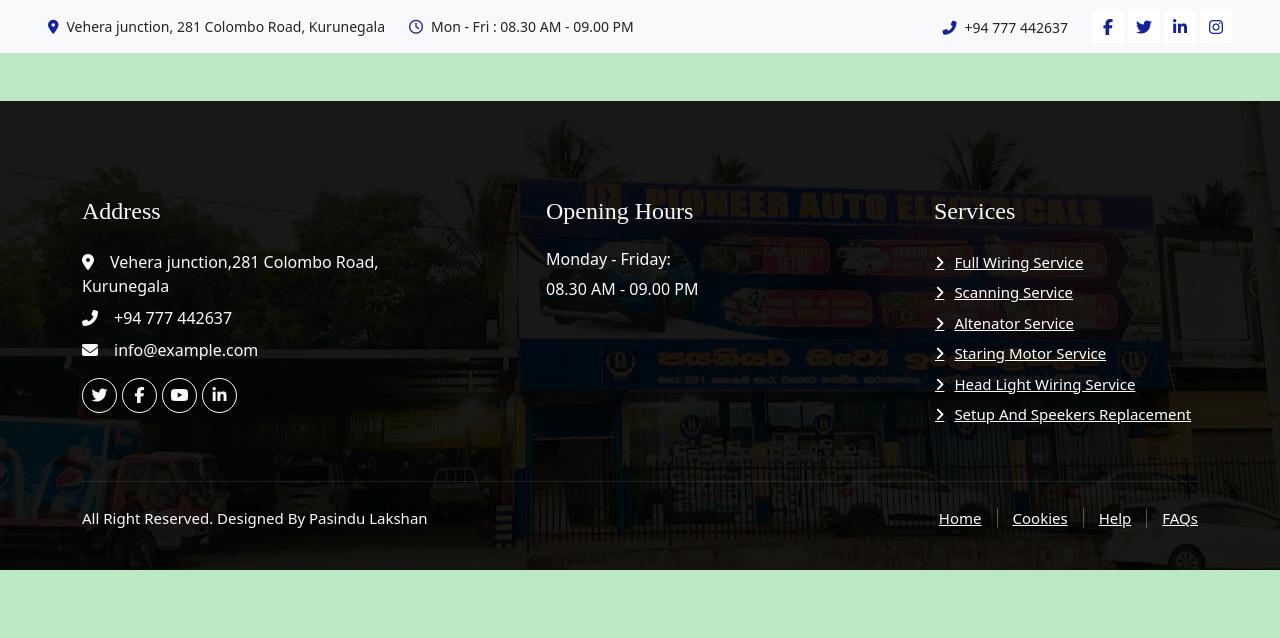
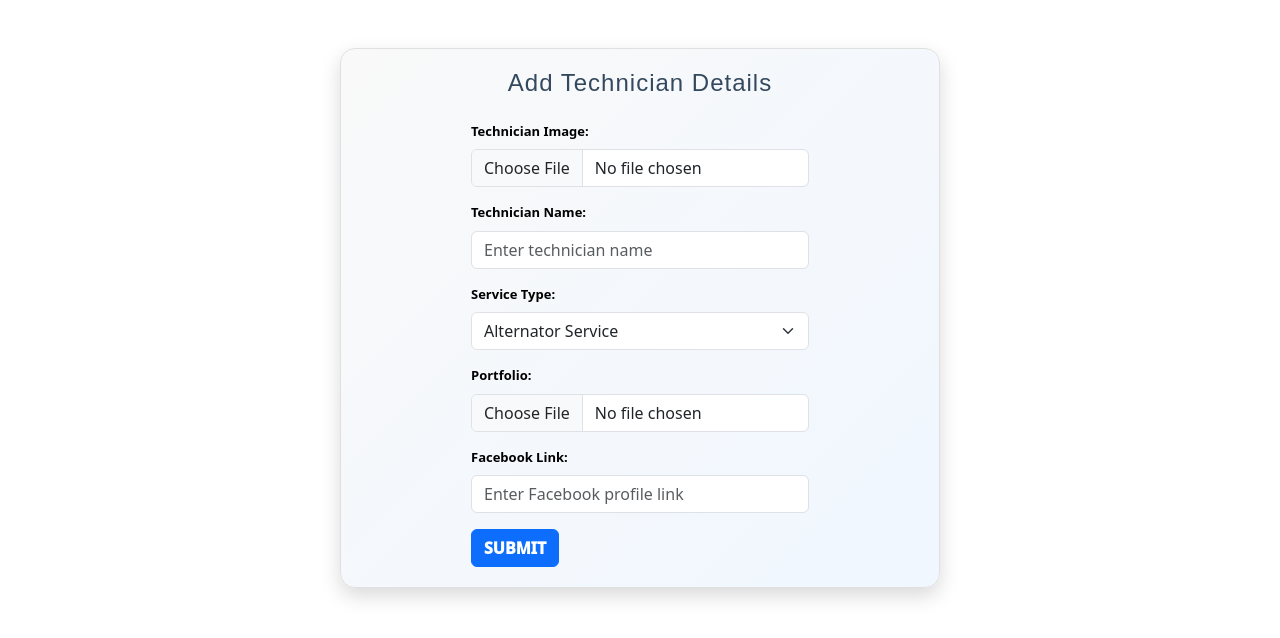
Before and after one commit to PasinduLakshanDSE/Car-Service-Booking-System, a React (Create React App) app in the folder client/: page /AddTechnician in a window 1280 px wide. Shown: the top 638 px of the page. Built offline with nearby package versions, Linux system fonts and the light colour scheme.

Commit message:
technician from

```diff
--- a/client/src/App.js
+++ b/client/src/App.js
@@ -30,12 +30,13 @@ import AdminNavBar from './Screen/AdminNav/AdminNav';
 import DashBoard from './Screen/AdminDashboard/DashBoard';
 import BookingInfo from './Screen/BookingDashBoard/BookingInfo';
 import TechnicianInfo from './Screen/TechnicianInfo/TechnicianInfo';
+import AddTechnician from './Screen/TechnicianInfo/Addtecnician';
 
 function App() {
   const location = useLocation();  // Get the current route location
 
    // Combine all routes where NavBar and Footer should not appear
-   const noNavFooterRoutes = ['/Log', '/Booking','/BookingInfo','/AdminNav','/DashBoard','/TechnicianInfo'];
+   const noNavFooterRoutes = ['/Log', '/Booking','/BookingInfo','/AdminNav','/DashBoard','/TechnicianInfo','/AddTechnician'];
 
    // Check if the current route matches any in the list
    const shouldHideNavFooter = noNavFooterRoutes.includes(location.pathname);
@@ -66,6 +67,7 @@ function App() {
         <Route path='/AdminNav' element={<AdminNavBar/>}/>
         <Route path='/DashBoard'  element={<DashBoard/>}/>
         <Route path='/TechnicianInfo' element={<TechnicianInfo/>}/>
+        <Route path='/AddTechnician' element={<AddTechnician/>}/>
 
 
 
--- a/client/src/Screen/AdminNav/adminnav.css
+++ b/client/src/Screen/AdminNav/adminnav.css
@@ -1,5 +1,5 @@
 :root {
-    --background: #bce9c4;
+    --background: white;
     --navbar-width: 200px;
     --navbar-width-min: 80px;
     --navbar-dark-primary: linear-gradient(#081b55, #08075e);;
--- /dev/null
+++ b/client/src/Screen/TechnicianInfo/Addtecnician.jsx
@@ -0,0 +1,161 @@
+import React, { useState } from "react";
+import "bootstrap/dist/css/bootstrap.min.css";
+import "./addtechnician.css";
+
+function AddTechnician() {
+  const [formData, setFormData] = useState({
+    technicianImage: null,
+    technicianName: "",
+    serviceType: "Alternator Service",
+    portfolio: null,
+    facebookLink: "",
+  });
+
+  const [errors, setErrors] = useState({});
+
+  const handleInputChange = (e) => {
+    const { name, value } = e.target;
+    setFormData({ ...formData, [name]: value });
+    setErrors({ ...errors, [name]: "" }); // Clear the error for this field
+  };
+
+  const handleFileChange = (e) => {
+    const { name, files } = e.target;
+    setFormData({ ...formData, [name]: files[0] });
+    setErrors({ ...errors, [name]: "" }); // Clear the error for this field
+  };
+
+  const validateForm = () => {
+    let newErrors = {};
+
+    // Check if technician name is provided
+    if (!formData.technicianName.trim()) {
+      newErrors.technicianName = "Technician name is required.";
+    }
+
+    // Check if technician image is uploaded
+    if (!formData.technicianImage) {
+      newErrors.technicianImage = "Technician image is required.";
+    } else if (
+      !["image/jpeg", "image/png", "image/jpg"].includes(formData.technicianImage.type)
+    ) {
+      newErrors.technicianImage = "Only JPG or PNG images are allowed.";
+    }
+
+    // Check if portfolio file is uploaded
+    if (!formData.portfolio) {
+      newErrors.portfolio = "Portfolio file is required.";
+    } else if (
+      !["application/pdf", "application/msword"].includes(formData.portfolio.type)
+    ) {
+      newErrors.portfolio = "Only PDF or Word documents are allowed.";
+    }
+
+    // Validate Facebook link (if provided)
+    if (formData.facebookLink && !formData.facebookLink.match(/https?:\/\/(www\.)?facebook\.com\/.+/)) {
+      newErrors.facebookLink = "Please enter a valid Facebook profile link.";
+    }
+
+    setErrors(newErrors);
+    return Object.keys(newErrors).length === 0; // Return true if no errors
+  };
+
+  const handleSubmit = (e) => {
+    e.preventDefault();
+    if (validateForm()) {
+      console.log("Form Data Submitted:", formData);
+      alert("Technician details submitted successfully!");
+    } else {
+      alert("Please fix the errors before submitting.");
+    }
+  };
+
+  return (
+    <div className="container mt-5 form">
+      <h2 className="mb-4">Add Technician Details</h2>
+      <form onSubmit={handleSubmit} className="f">
+        {/* Technician Image Upload */}
+        <div className="mb-3">
+          <label className="form-label">Technician Image:</label>
+          <input
+            type="file"
+            className="form-control"
+            name="technicianImage"
+            onChange={handleFileChange}
+          />
+          {errors.technicianImage && (
+            <small className="text-danger">{errors.technicianImage}</small>
+          )}
+        </div>
+
+        {/* Technician Name */}
+        <div className="mb-3">
+          <label className="form-label">Technician Name:</label>
+          <input
+            type="text"
+            className="form-control"
+            name="technicianName"
+            placeholder="Enter technician name"
+            value={formData.technicianName}
+            onChange={handleInputChange}
+          />
+          {errors.technicianName && (
+            <small className="text-danger">{errors.technicianName}</small>
+          )}
+        </div>
+
+        {/* Service Type Dropdown */}
+        <div className="mb-3">
+          <label className="form-label">Service Type:</label>
+          <select
+            className="form-select"
+            name="serviceType"
+            value={formData.serviceType}
+            onChange={handleInputChange}
+          >
+            <option value="Alternator Service">Alternator Service</option>
+            <option value="Battery Service">Battery Service</option>
+            <option value="Engine Service">Engine Service</option>
+          </select>
+        </div>
+
+        {/* Portfolio Upload */}
+        <div className="mb-3">
+          <label className="form-label">Portfolio:</label>
+          <input
+            type="file"
+            className="form-control"
+            name="portfolio"
+            onChange={handleFileChange}
+          />
+          {errors.portfolio && (
+            <small className="text-danger">{errors.portfolio}</small>
+          )}
+        </div>
+
+        {/* Facebook Link */}
+        <div className="mb-3">
+          <label className="form-label">Facebook Link:</label>
+          <input
+            type="url"
+            className="form-control"
+            name="facebookLink"
+            placeholder="Enter Facebook profile link"
+            value={formData.facebookLink}
+            onChange={handleInputChange}
+          />
+          {errors.facebookLink && (
+            <small className="text-danger">{errors.facebookLink}</small>
+          )}
+        </div>
+
+        {/* Submit Button */}
+        <button type="submit" className="btn btn-primary">
+          Submit
+        </button>
+      </form>
+    </div>
+  );
+}
+
+export default AddTechnician;
--- a/client/src/Screen/TechnicianInfo/TechnicianInfo.jsx
+++ b/client/src/Screen/TechnicianInfo/TechnicianInfo.jsx
@@ -3,6 +3,7 @@ import { Tabs } from "antd";
 import "bootstrap/dist/css/bootstrap.min.css";
 import "./technicianinfo.css";
 import axios from "axios";
+import AddTechnician from "./Addtecnician";
 
 const { TabPane } = Tabs;
 
@@ -13,6 +14,9 @@ function TechnicianInfo() {
       <Tabs defaultActiveKey="1">
         <TabPane tab="Technician" key="1">
           <TechnicianDetails />
+        </TabPane>
+        <TabPane tab="Add Technician" key="2">
+          <AddTechnician/>
         </TabPane>
       </Tabs>
     </div>
--- /dev/null
+++ b/client/src/Screen/TechnicianInfo/addtechnician.css
@@ -0,0 +1,108 @@
+.form {
+    max-width: 600px;
+    margin: 0 auto;
+    padding: 20px;
+    border: 1px solid #e0e0e0;
+    border-radius: 15px;
+    background: linear-gradient(135deg, #f9f9f9, #f0f7ff);
+    box-shadow: 0 8px 20px rgba(0, 0, 0, 0.15);
+    text-align: start;
+    color: black;
+    font-weight: bold;
+    font-size: 13px;
+}
+
+.form h2 {
+    text-align: center;
+    font-size: 24px;
+    margin-bottom: 20px;
+    color: #34495e;
+    font-family: 'Arial', sans-serif;
+    letter-spacing: 1px;
+}
+
+.form-group {
+    margin-bottom: 20px;
+
+}
+
+.form-group label {
+    display: block;
+    margin-bottom: 8px;
+    font-weight: bold;
+    color: #2c3e50;
+    font-size: 16px;
+}
+
+.form-group input,
+.form-group select,
+.form-group textarea {
+    width: 100%;
+    padding: 12px;
+    font-size: 14px;
+    border: 1px solid #ddd;
+    border-radius: 8px;
+    background-color: #ffffff;
+    box-shadow: inset 0 1px 3px rgba(0, 0, 0, 0.1);
+    transition: all 0.3s ease;
+}
+
+.form-group input[type="file"] {
+    padding: 5px;
+}
+
+.form-group input:focus,
+.form-group select:focus,
+.form-group textarea:focus {
+    border-color: #5dade2;
+    box-shadow: 0 0 5px rgba(93, 173, 226, 0.5);
+    outline: none;
+}
+
+.form-group button {
+    width: 100%;
+    padding: 12px;
+    background: linear-gradient(135deg, #3498db, #2ecc71);
+    color: white;
+    font-size: 16px;
+    font-weight: bold;
+    border: none;
+    border-radius: 8px;
+    cursor: pointer;
+    transition: background 0.3s ease, transform 0.2s ease;
+}
+
+.form-group button:hover {
+    background: linear-gradient(135deg, #2980b9, #27ae60);
+    transform: translateY(-2px);
+}
+
+.form-group button:active {
+    transform: translateY(1px);
+}
+
+.form-group small {
+    display: block;
+    margin-top: 5px;
+    font-size: 12px;
+    color: #7f8c8d;
+}
+
+.form-group input[type="file"]::file-selector-button {
+    background-color: #3498db;
+    color: white;
+    padding: 5px 15px;
+    border: none;
+    border-radius: 5px;
+    cursor: pointer;
+    transition: background 0.3s ease;
+}
+
+.form-group input[type="file"]::file-selector-button:hover {
+    background-color: #2980b9;
+}
+
+.form-group input[type="file"]::file-selector-button:focus {
+    outline: none;
+    box-shadow: 0 0 5px rgba(93, 173, 226, 0.5);
+}
```
